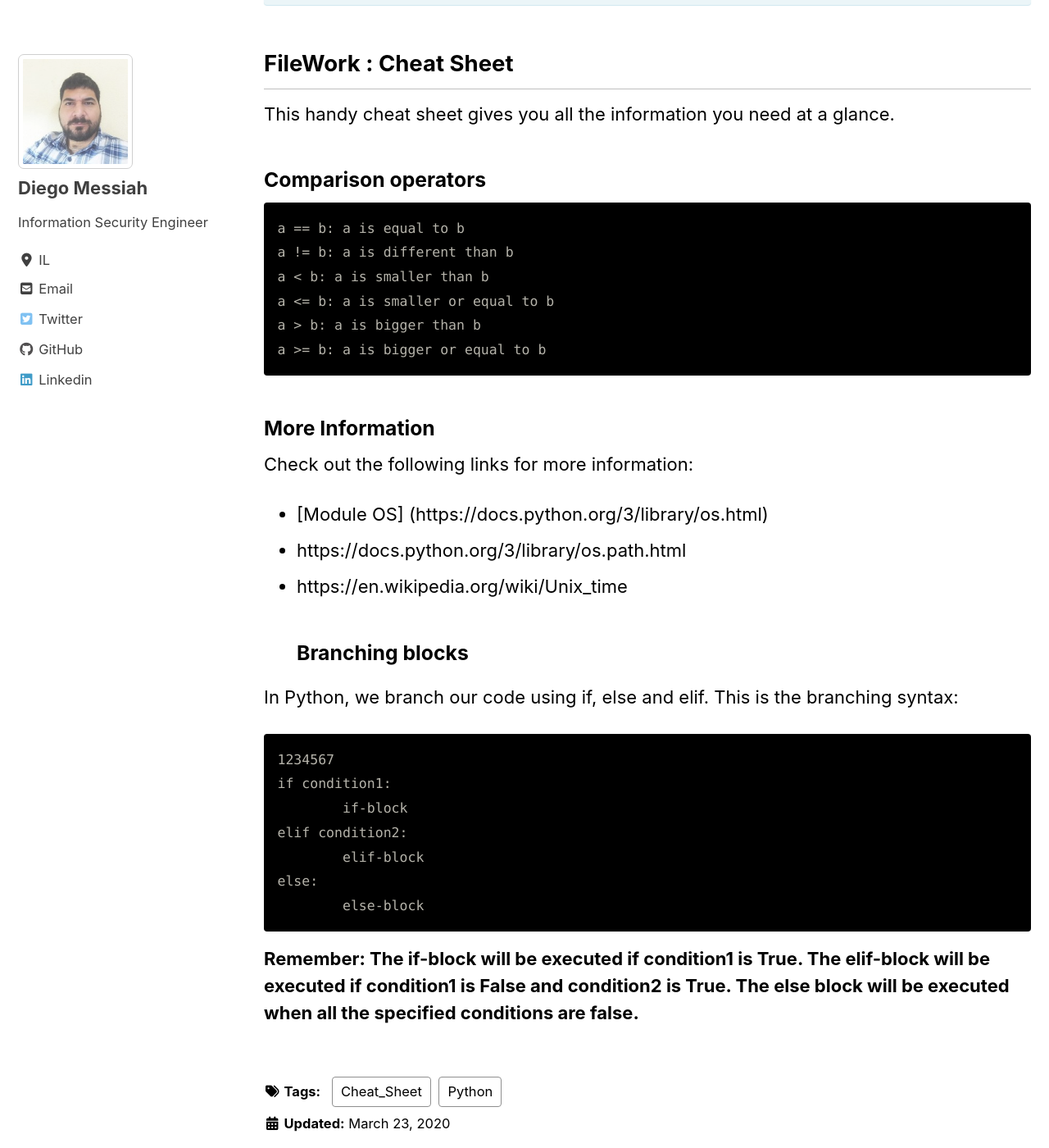
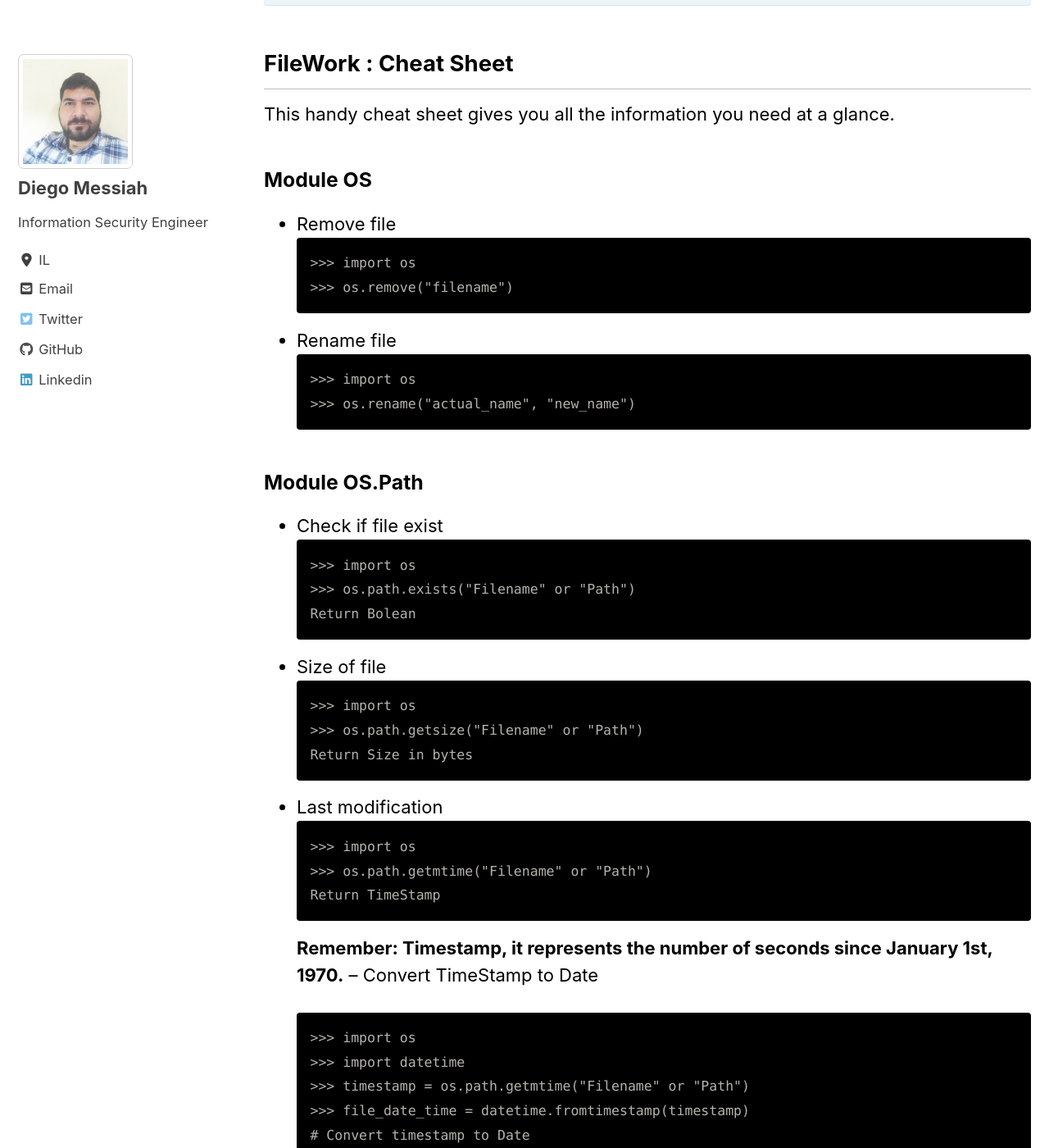
Before and after one commit to diegomessiah/diegomessiah.github.io, a Jekyll site: the page built from _posts/2020/2020-03-23-python_cheatsheet_filework.md, in a window 1280 px wide and 1400 px high, scrolled down 845 px. Shown: the whole window at 82% size. Built offline with Jekyll 4.4.1, drawn with Linux system fonts in a browser that asks for light colours; cached includes are drawn as plain includes; nearby versions of some CDN libraries; comment, search, counter and statistics services are not loaded; some of the changed text lies outside the part shown.

Commit message:
Update 2020-03-23-python_cheatsheet_filework.md

````diff
--- a/_posts/2020/2020-03-23-python_cheatsheet_filework.md
+++ b/_posts/2020/2020-03-23-python_cheatsheet_filework.md
@@ -34,30 +34,65 @@ classes: wide
 
 This handy cheat sheet gives you all the information you need at a glance.
 
-### Comparison operators
+### Module OS
+- Remove file
 ```
-a == b: a is equal to b
-a != b: a is different than b
-a < b: a is smaller than b
-a <= b: a is smaller or equal to b
-a > b: a is bigger than b
-a >= b: a is bigger or equal to b
+>>> import os
+>>> os.remove("filename")
 ```
+- Rename file
+```
+>>> import os
+>>> os.rename("actual_name", "new_name")
+```
+
+
+### Module OS.Path
+- Check if file exist
+```
+>>> import os
+>>> os.path.exists("Filename" or "Path")
+Return Bolean
+```
+- Size of file
+```
+>>> import os
+>>> os.path.getsize("Filename" or "Path")
+Return Size in bytes
+```
+- Last modification
+```
+>>> import os
+>>> os.path.getmtime("Filename" or "Path")
+Return TimeStamp
+```
+<b>Remember:  Timestamp, it represents the number of seconds since January 1st, 1970.</b>
+-- Convert TimeStamp to Date
+```
+>>> import os
+>>> import datetime
+>>> timestamp = os.path.getmtime("Filename" or "Path")
+>>> file_date_time = datetime.fromtimestamp(timestamp)
+# Convert timestamp to Date
+## Type Mon Sep 30 07:06:05 2013
+>>> d = date_time.strftime("%c")
+print("Date:", d)
+## Type Date 09/30/13
+>>> d = date_time.strftime("%x")
+print("Date :", d)
+## Type Hour 07:06:05
+>>> d = date_time.strftime("%X")
+print("Date :", d)
+```
+- Get Absolute Path
+```
+>>> import os
+>>> os.path.abspath("filename" or "path)
+Return 'Path'
+```
+
 ### More Information
 Check out the following links for more information:
-- [Module OS] (https://docs.python.org/3/library/os.html)
-- https://docs.python.org/3/library/os.path.html
-- https://en.wikipedia.org/wiki/Unix_time
-### Branching blocks
-
-In Python, we branch our code using if, else and elif. This is the branching syntax:
-```
-1234567
-if condition1:
-	if-block
-elif condition2:
-	elif-block
-else:
-	else-block
-```
-<b>Remember: The if-block will be executed if condition1 is True. The elif-block will be executed if condition1 is False and condition2 is True. The else block will be executed when all the specified conditions are false. </b>
+- <a href="https://docs.python.org/3/library/os.html" target="_blank">Module OS</a>
+- <a href="https://docs.python.org/3/library/os.path.html" target="_blank">Module OS.Path</a>
+- <a href="https://en.wikipedia.org/wiki/Unix_time" target="_blank">TimeStamp</a>
````
